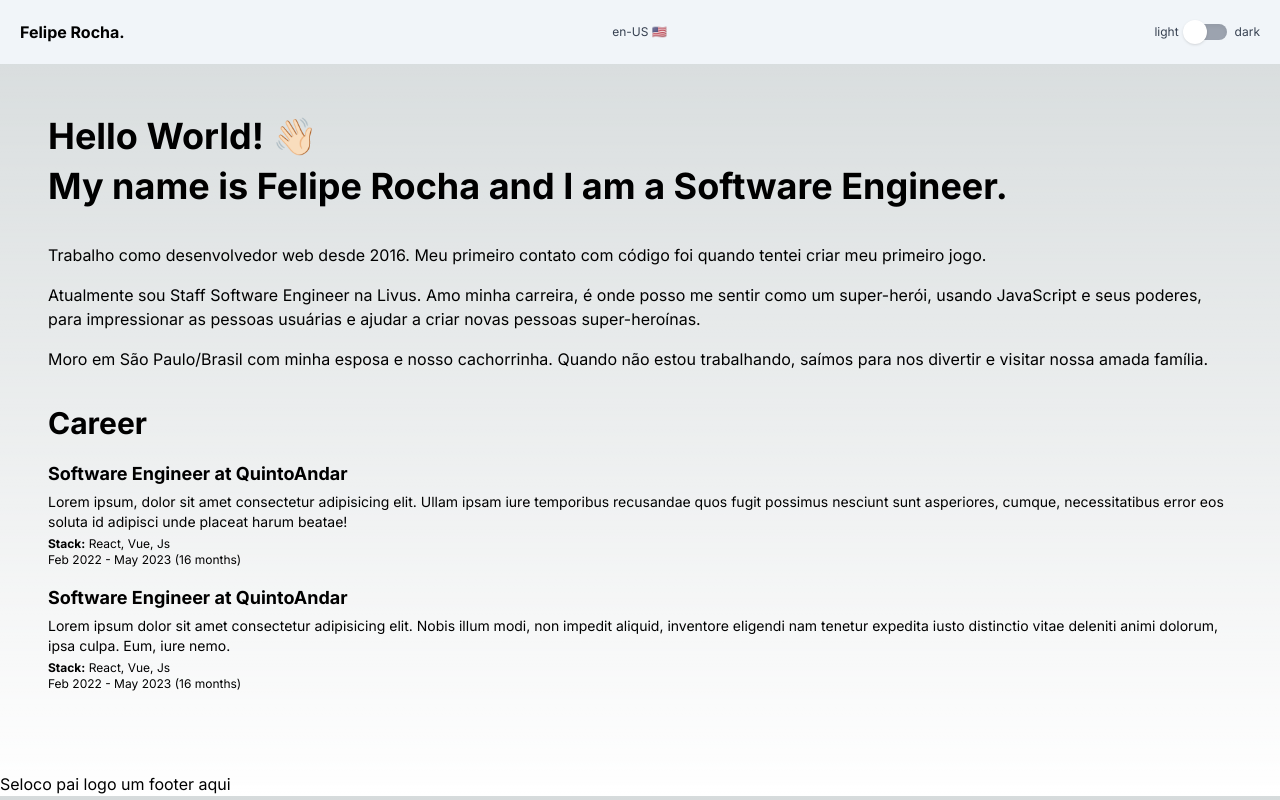
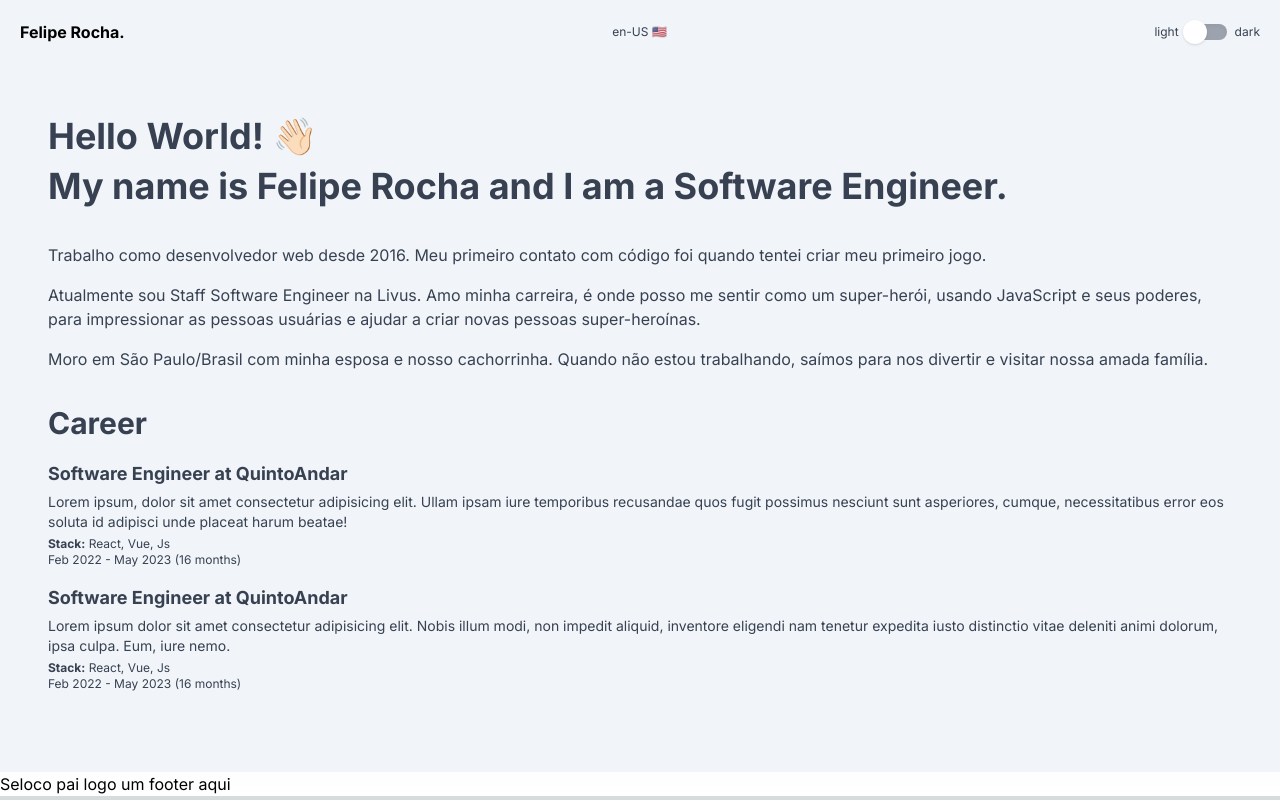
Before and after one commit to feliperocha93/feliperocha, a Next.js app: page / in a window 1280 px wide. Built offline with nearby package versions, Linux system fonts and the light colour scheme; no server answers.

Commit message:
chove: move date logic to utils folder

```diff
--- a/src/app/page.tsx
+++ b/src/app/page.tsx
@@ -1,28 +1,12 @@
+import { getDifferenceBetweenMonths, getFormattedDate } from '@/utils/date';
+
 export default function Home() {
-  function getFormattedDate(year?: number, month?: number) {
-    const date =
-      typeof year === 'number' && typeof month === 'number'
-        ? new Date(year, month)
-        : new Date();
-
-    return date.toLocaleString('en-US', {
-      month: 'short',
-      year: 'numeric',
-    });
-  }
-
-  const MONTH_MILISECONDS = 1000 * 60 * 60 * 24 * 30;
-
-  function getDifferenceBetweenMonths(olderDate: Date, newerDate: Date) {
-    const differenceInMilliseconds = Math.abs(
-      newerDate.getTime() - olderDate.getTime()
-    );
-
-    return Math.floor(differenceInMilliseconds / MONTH_MILISECONDS);
-  }
-
   return (
-    <main className='container p-12'>
+    <main
+      className='container p-12
+      bg-slate-100 dark:bg-gray-600
+      text-gray-700 dark:text-white'
+    >
       <h1 className='font-bold text-4xl leading-snug'>
         Hello World! 👋🏻
         <br /> My name is Felipe Rocha and I am a Software Engineer.
--- /dev/null
+++ b/src/utils/date.ts
@@ -0,0 +1,21 @@
+const MONTH_MILISECONDS = 1000 * 60 * 60 * 24 * 30;
+
+export function getDifferenceBetweenMonths(olderDate: Date, newerDate: Date) {
+  const differenceInMilliseconds = Math.abs(
+    newerDate.getTime() - olderDate.getTime()
+  );
+
+  return Math.floor(differenceInMilliseconds / MONTH_MILISECONDS);
+}
+
+export function getFormattedDate(year?: number, month?: number) {
+  const date =
+    typeof year === 'number' && typeof month === 'number'
+      ? new Date(year, month)
+      : new Date();
+
+  return date.toLocaleString('en-US', {
+    month: 'short',
+    year: 'numeric',
+  });
+}
```
